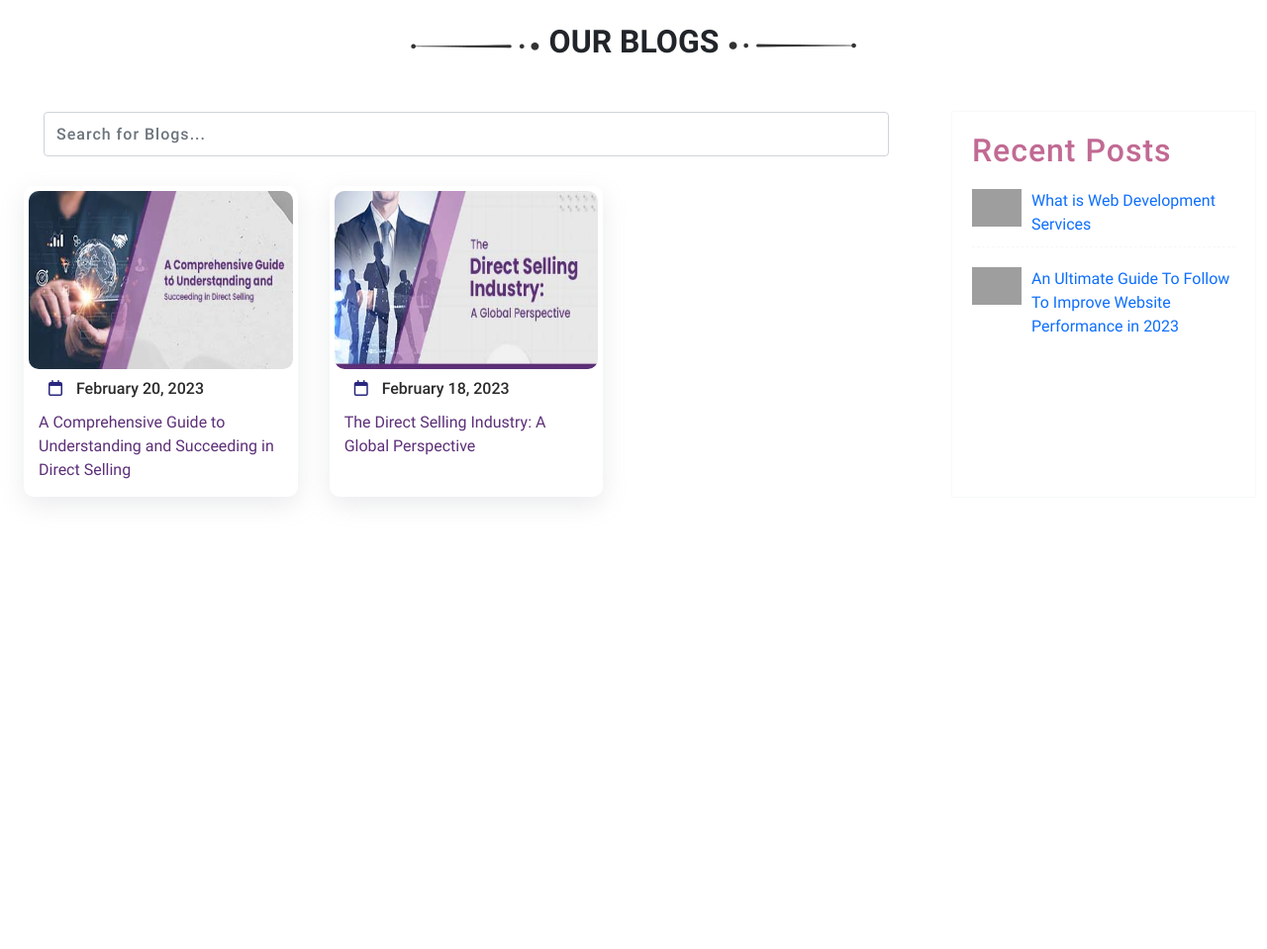
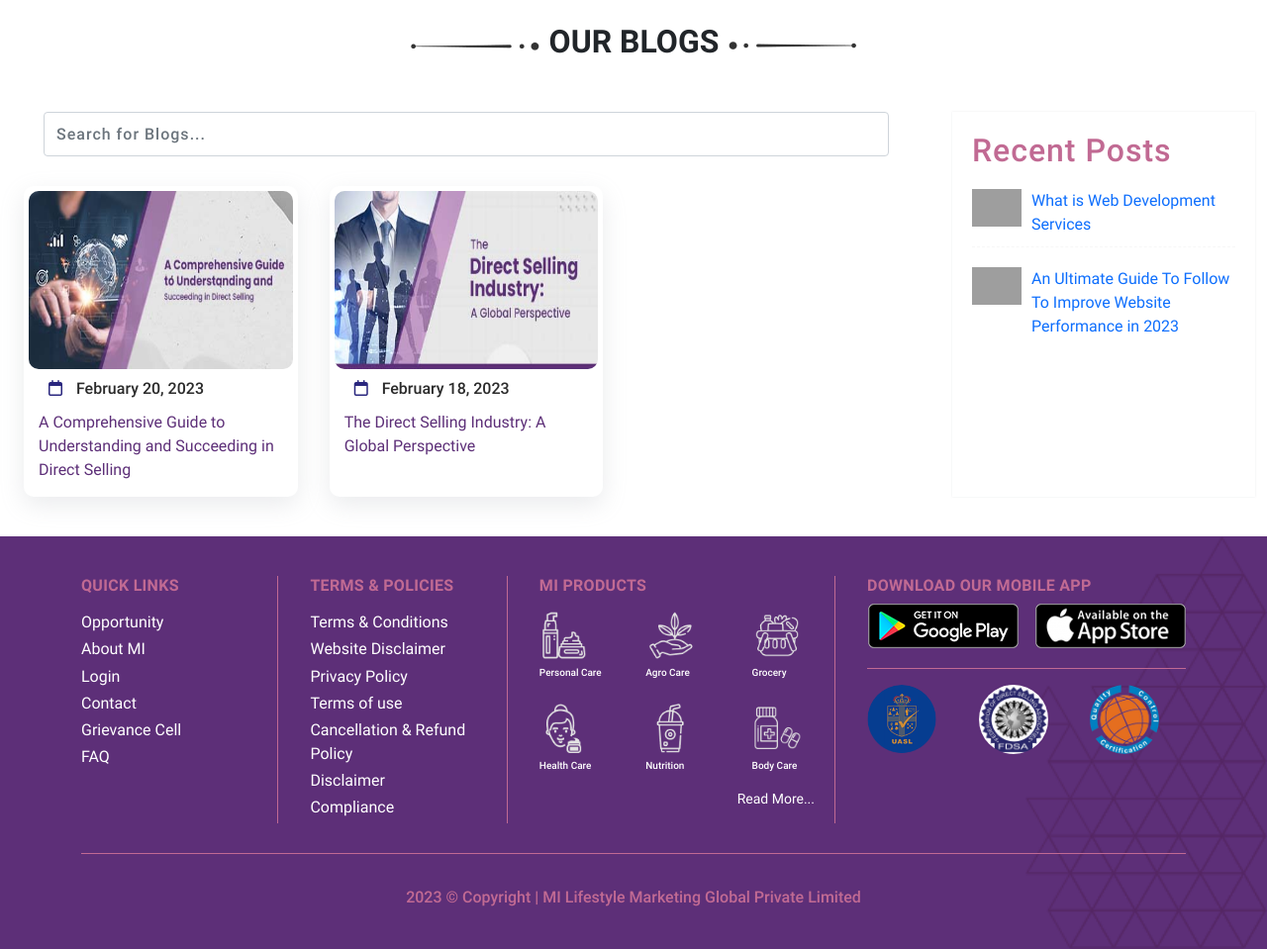
Before and after one commit to yadavashishdhirendra/new-cs.github.io, a plain HTML site: page blogs.html in a window 1280 px wide. Shown: the whole page at 99% size. Before the commit the page ends 800 px from the top, so only its background shows below. Drawn offline with nearby package versions, Linux system fonts and the light colour scheme; grey boxes are pictures that could not be loaded.

```diff
--- a/blogs.html
+++ b/blogs.html
@@ -67,8 +67,7 @@
                                             <div>
                                                 <i class="fa-regular fa-calendar"></i> February 18, 2023
                                             </div>
-                                            <a
-                                                href="./the-direct-selling-industry-a-global-perspective.html">
+                                            <a href="./the-direct-selling-industry-a-global-perspective.html">
                                                 <p>The Direct Selling Industry: A Global Perspective</p>
                                             </a>
                                         </div>
@@ -109,6 +108,82 @@
     </section>
     <!-- card componenet ends here -->
 
+    <!-- footer component starts here -->
+    <footer class="footer-wrapper">
+        <div class="container">
+            <div class="footer-grid-row">
+                <div>
+                    <h5>QUICK LINKS</h5>
+                    <div class="links-footer">
+                        <a href="">Opportunity</a>
+                        <a href="">About MI</a>
+                        <a href="">Login</a>
+                        <a href="">Contact</a>
+                        <a href="">Grievance Cell</a>
+                        <a href="">FAQ</a>
+                    </div>
+                </div>
+                <div>
+                    <h5>TERMS & POLICIES</h5>
+                    <div class="links-footer">
+                        <a href="">Terms & Conditions</a>
+                        <a href="">Website Disclaimer</a>
+                        <a href="">Privacy Policy</a>
+                        <a href="">Terms of use</a>
+                        <a href="">Cancellation & Refund Policy</a>
+                        <a href="">Disclaimer</a>
+                        <a href="">Compliance</a>
+                    </div>
+                </div>
+                <div>
+                    <h5>MI PRODUCTS</h5>
+                    <div class="links-footer">
+                        <div class="mi-products-grid-row">
+                            <div>
+                                <img src="./Assets/Images/Icons/Personal_hover.png" alt="">
+                                <p>Personal Care</p>
+                            </div>
+                            <div>
+                                <img src="./Assets/Images/Icons/Agro_hover 1.png" alt="">
+                                <p>Agro Care</p>
+                            </div>
+                            <div>
+                                <img src="./Assets/Images/Icons/Grocery_hover 1.png" alt="">
+                                <p>Grocery</p>
+                            </div>
+                            <div>
+                                <img src="./Assets/Images/Icons/Health_hover 1.png" alt="">
+                                <p>Health Care</p>
+                            </div>
+                            <div>
+                                <img src="./Assets/Images/Icons/Nutrition_hover 1.png" alt="">
+                                <p>Nutrition</p>
+                            </div>
+                            <div>
+                                <img src="./Assets/Images/Icons/Body_care 1.png" alt="">
+                                <p>Body Care</p>
+                            </div>
+                        </div>
+                        <a href="" class="read-more-linking">Read More...</a>
+                    </div>
+                </div>
+                <div>
+                    <h5>DOWNLOAD OUR MOBILE APP</h5>
+                    <div class="download-our-mobile-app">
+                        <a href=""><img src="./Assets/Images/Icons/googleplay.png" alt=""></a>
+                        <a href=""><img src="./Assets/Images/Icons/appstore.png" alt=""></a>
+                    </div>
+                    <div class="legal-rights">
+                        <img src="./Assets/Images/Icons/legal2.png" alt="">
+                        <img src="./Assets/Images/Icons/FDSA-LOGO.jpg" alt="">
+                        <img src="./Assets/Images/Icons/QC.png" alt="">
+                    </div>
+                </div>
+            </div>
+        </div>
+        <p class="copyright-stats">2023 &copy; Copyright | MI Lifestyle Marketing Global Private Limited</p>
+    </footer>
+    <!-- footer component ends here -->
 
 
     <script src="https://cdnjs.cloudflare.com/ajax/libs/jquery/3.6.1/jquery.min.js"
```
